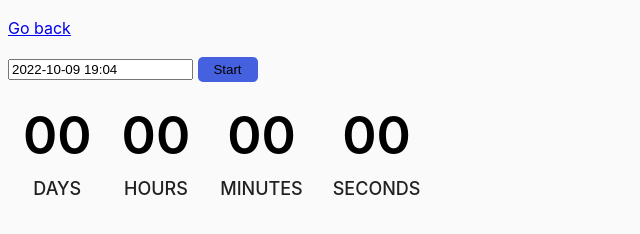
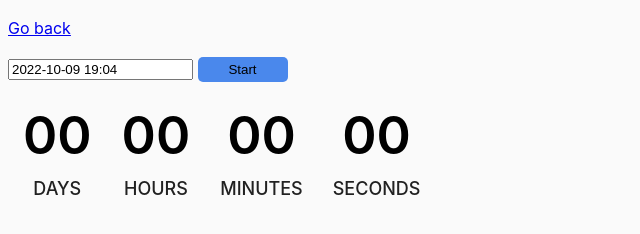
Before and after one commit to MariaFandeeva/goit-js-hw-09, a website built with Parcel: page src/02-timer.html in a window 1280 px wide. Shown: the whole page, without its empty margins (0-640 px from the left). Built offline with nearby package versions, Linux system fonts and the light colour scheme.

Commit message:
Update common.css

```diff
--- a/src/css/common.css
+++ b/src/css/common.css
@@ -37,11 +37,11 @@ img {
   color: #212121;
 }
 button {
-  background-color: #4561e0;
+  background-color: #4a88ec;
   border-radius: 5px;
   border-style: none;
   color: #000000;
   height: 25px;
-  width: 60px;
+  min-width: 90px;
   cursor: pointer;
 }
```
